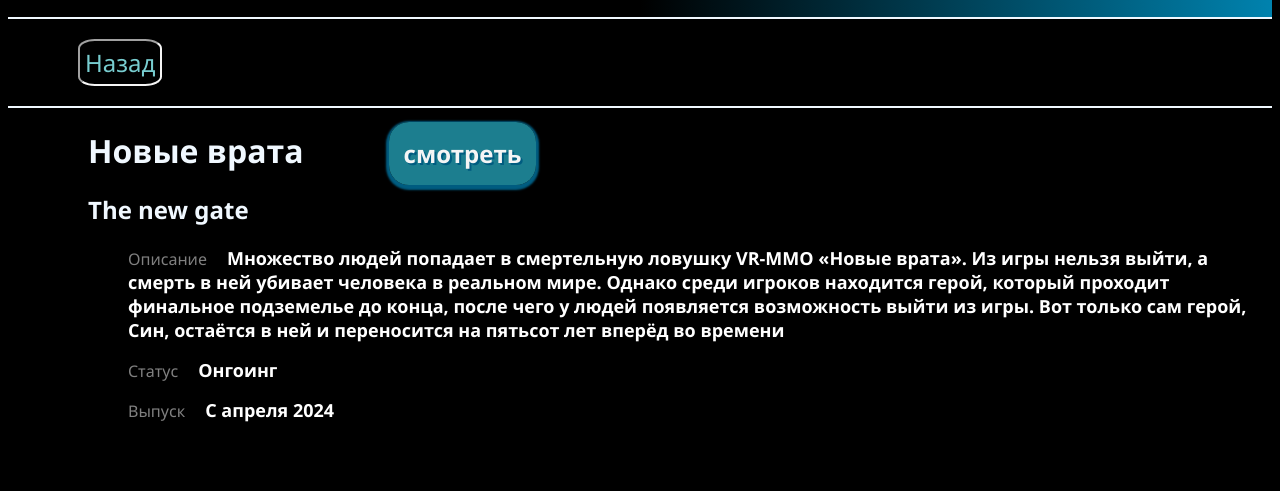
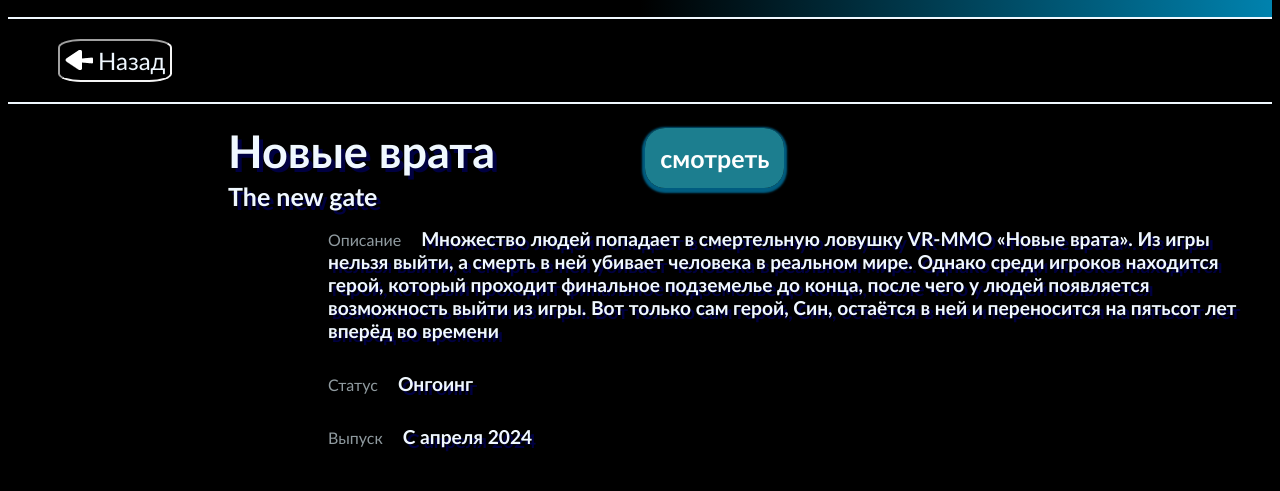
Before and after one commit to wchksl/animeok, a plain HTML site: page index1.html in a window 1280 px wide. Shown: the part 113-604 px from the top of the page. Drawn offline with Linux system fonts and the light colour scheme.

Commit message:
Update style2.css

```diff
--- a/style2.css
+++ b/style2.css
@@ -1,5 +1,5 @@
 body {
-    font-family: 'Segoe UI', Tahoma, Geneva, Verdana, sans-serif;
+    font-family:'Gill Sans', 'Gill Sans MT', Calibri, 'Trebuchet MS', sans-serif;
     background-color: black;
     color: aliceblue;
 }
@@ -22,15 +22,6 @@ nav {
     border-bottom: 2px solid aliceblue;
 }
 
-.link-nav:first-child {
-    color: rgb(120, 205, 208);
-    margin-left: 70px;
-}
-
-.link-nav:last-child {
-    margin-right: 70px;
-}
-
 .link-nav {
     border: 2px inset whitesmoke;
     border-radius: 20%;
@@ -46,20 +37,47 @@ nav {
     padding: 7px;
 }
 
+.link-nav::before {
+    content: url(2.png);
+    align-items: center;
+}
+
+h1 {
+    margin: 20px 10px 3px 220px ;
+    font-size: 45px;
+    text-shadow: 4px 4px 0 rgb(0, 0, 65);
+}
+
+h2 {
+    margin: 0px 10px 0px 220px ;
+    font-size: 25px;
+    text-shadow: 4px 4px 0 rgb(0, 0, 65);
+}
+
+b {
+    text-shadow: 4px 4px 0 rgb(0, 0, 65);
+    margin-left: 20px;
+    color: aliceblue;
+    font-size: larger;
+}
+
+p {
+    margin-left: 320px;
+    margin-bottom: 30px;
+    color: rgb(144, 155, 160);
+}
+
 .wtc {
-    font-size: x-large;
-    color: whitesmoke;
+    font-size: 25px;
+    justify-content: center;
+    margin-left: 150px;
+    text-shadow: none;
+    color: white;
+    text-decoration: none;
     background-color: rgb(28, 126, 143);
-    text-decoration: none;
+    box-shadow: 0 2px 2px 3px rgb(0, 92, 128);
     border-radius: 20px;
     padding: 15px;
-    margin-left: 85px;
-    text-shadow: 2px 2px rgb(0, 92, 128);
-    box-shadow: 0 2px 2px 3px rgb(0, 92, 128);
-}
-
-.wtc:focus {
-    background-color: rgb(8, 49, 66)
 }
 
 .wtc:hover {
@@ -67,22 +85,3 @@ nav {
     box-shadow: 0 2px 7px 3px rgb(0, 92, 128);
     background-color: rgb(7, 141, 165);
 }
-
-h1 {
-    margin-left: 80px;
-}
-
-h2 {
-    margin-left: 80px ;
-}
-
-p {
-    margin-left: 120px;
-    color: gray;
-}
-
-b {
-    margin-left: 20px;
-    color: white;
-    font-size: large;
-}
```
